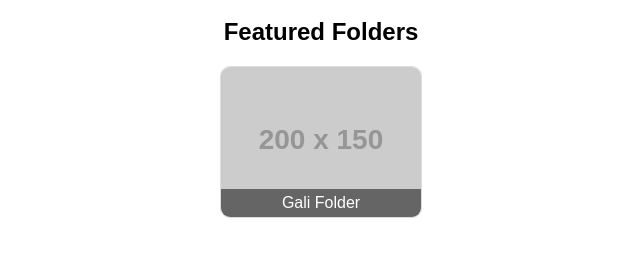
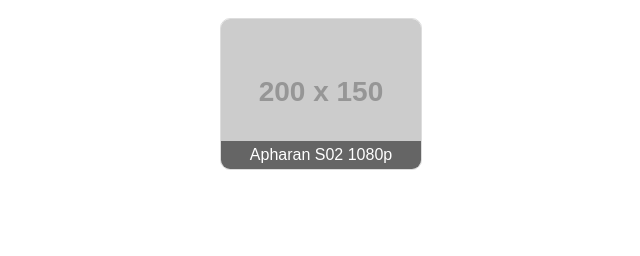
Before and after one commit to Mujahid0564451773/Movies, a plain HTML site: page bollywood.html in a window 1280 px wide. Shown: the part 60-316 px from the top of the page, without its empty margins (319-959 px from the left). Drawn offline with Linux system fonts and the light colour scheme; placeholder pictures from the web are drawn by us.

Commit message:
Update bollywood.html

```diff
--- a/bollywood.html
+++ b/bollywood.html
@@ -64,13 +64,12 @@
 <body>
     <h1>Bollywood Movies</h1>
 
-    <h2>Featured Folders</h2>
     <div class="grid-container">
-        <!-- Gali Folder -->
+        <!-- Apharan S02 Folder -->
         <div class="movie-folder" onclick="window.open('https://drive.google.com/drive/folders/1xFnHpOD4-ibSpRgPHi3jCax7jXgeV_BO', '_blank')">
-            <img class="placeholder" src="https://via.placeholder.com/200x150.png?text=Gali+Folder" alt="Placeholder">
-            <img class="gif" src="https://drive.google.com/uc?export=view&id=1VhtPcz5cLzYYh5eccg1-WFAvVxD8QTwR" alt="Gali GIF">
-            <div class="folder-title">Gali Folder</div>
+            <img class="placeholder" src="https://via.placeholder.com/200x150.png?text=Apharan+S02" alt="Apharan S02 Placeholder">
+            <img class="gif" src="https://drive.google.com/uc?export=view&id=1VhtPcz5cLzYYh5eccg1-WFAvVxD8QTwR" alt="Apharan S02 GIF">
+            <div class="folder-title">Apharan S02 1080p</div>
         </div>
     </div>
 </body>
```
